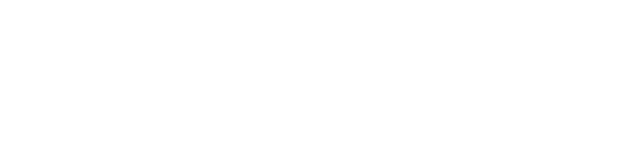
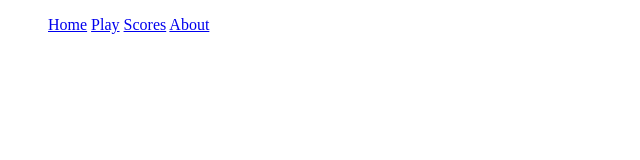
Before and after one commit to hilton-98/simon, a plain HTML site: page index.html in a window 1280 px wide. Shown: the whole page, without its empty margins (0-640 px from the left). Drawn offline with Linux system fonts and the light colour scheme.

Commit message:
Basic structure for index, and hyperlink menu navigation

```diff
--- a/about.html
+++ b/about.html
@@ -0,0 +1,11 @@
+<!DOCTYPE html>
+<html lang="en">
+    <head>
+        <meta charset="UTF-8" />
+        <title>About</title>
+        <link rel="icon" href="favicon.ico" />
+    </head>
+    <body>
+
+    </body>
+</html>
--- a/index.html
+++ b/index.html
@@ -0,0 +1,28 @@
+<!DOCTYPE html>
+<html lang="en">
+    <head>
+        <meta charset="UTF-8" />
+        <title>Simon</title>
+        <link rel="icon" href="favicon.ico" />
+    </head>
+    <body>
+        <header>
+            <nav>
+                <menu>
+                    <lit><a href="index.html">Home</a></lit>
+                    <lit><a href="play.html">Play</a></lit>
+                    <lit><a href="scores.html">Scores</a></lit>
+                    <lit><a href="about.html">About</a></lit>
+                </menu>
+            </nav>
+        </header>
+
+        <main>
+
+        </main>
+
+        <footer>
+
+        </footer>
+    </body>
+</html>
```
Also changed, not shown: play.html (+11 -0 lines), scores.html (+7 -0 lines).
